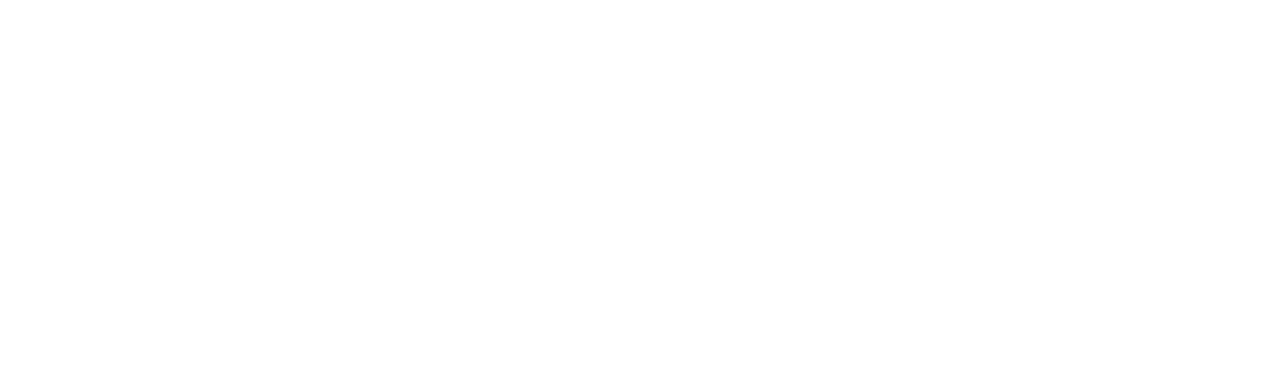
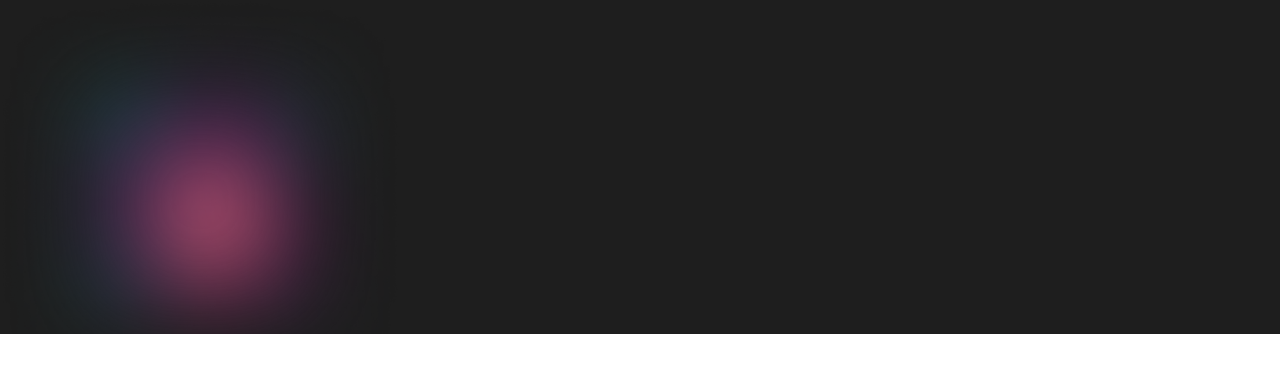
Before and after one commit to JasnoorMaan/CMC-hackathon-website, a Next.js app: page / in a window 1280 px wide. Shown: the top 372 px of the page. Built offline with nearby package versions, Linux system fonts and the light colour scheme.

Commit message:
added backgrond

```diff
--- a/app/page.js
+++ b/app/page.js
@@ -1,8 +1,10 @@
 import Image from 'next/image'
+import { Glow } from '@/assests'
 
 export default function Home() {
   return (
-    <div>
+    <div className=' bg-[#1E1E1E]'>
+     <Image src={Glow} width={400} height={400} />
     </div>
   )
 }
--- /dev/null
+++ b/assests/index.js
@@ -0,0 +1,3 @@
+import Glow from './Glow.png'
+
+export{Glow}
```
Also changed, not shown: assests/Glow.png (added), assests/Glow.svg (added).
